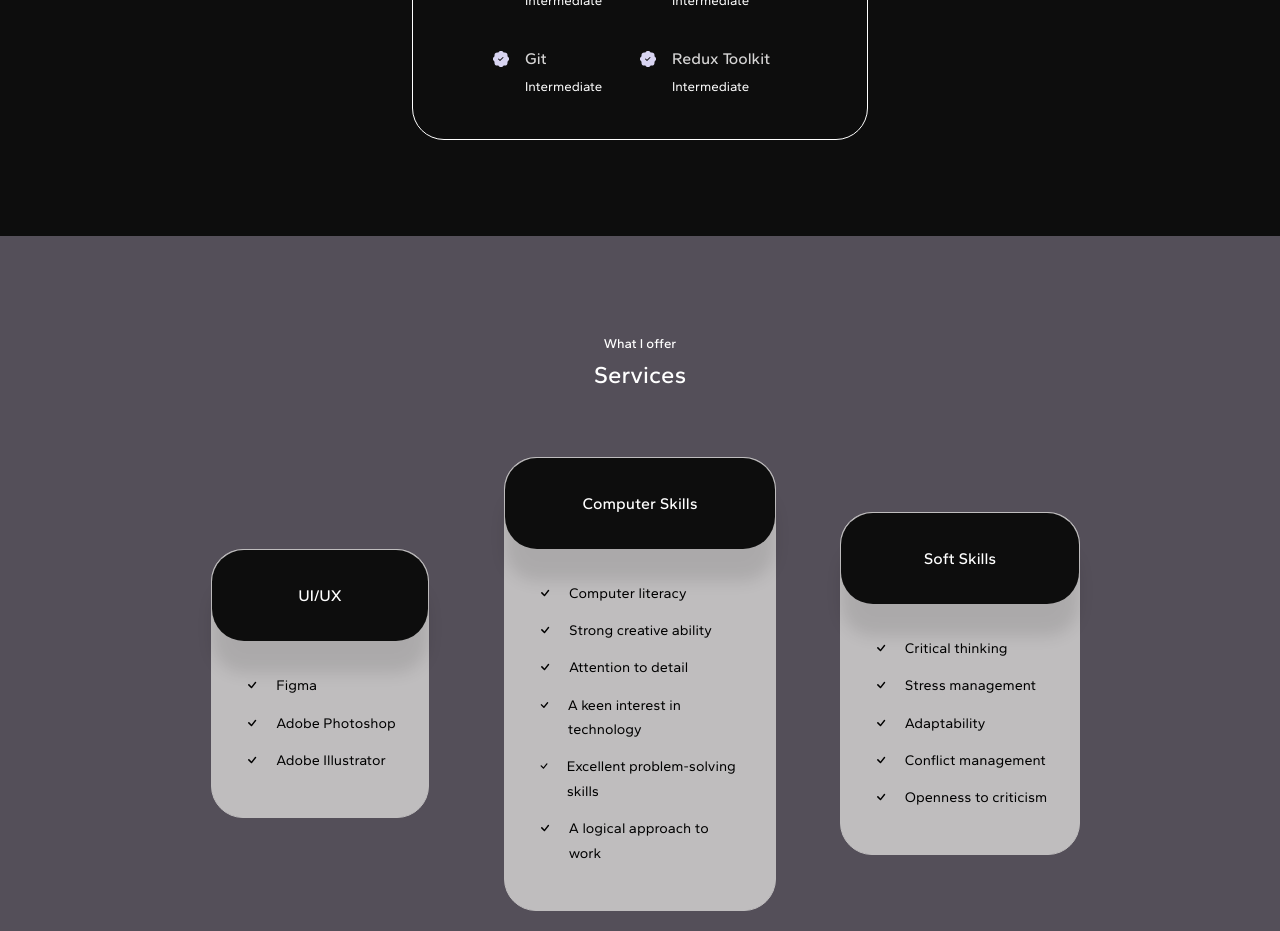
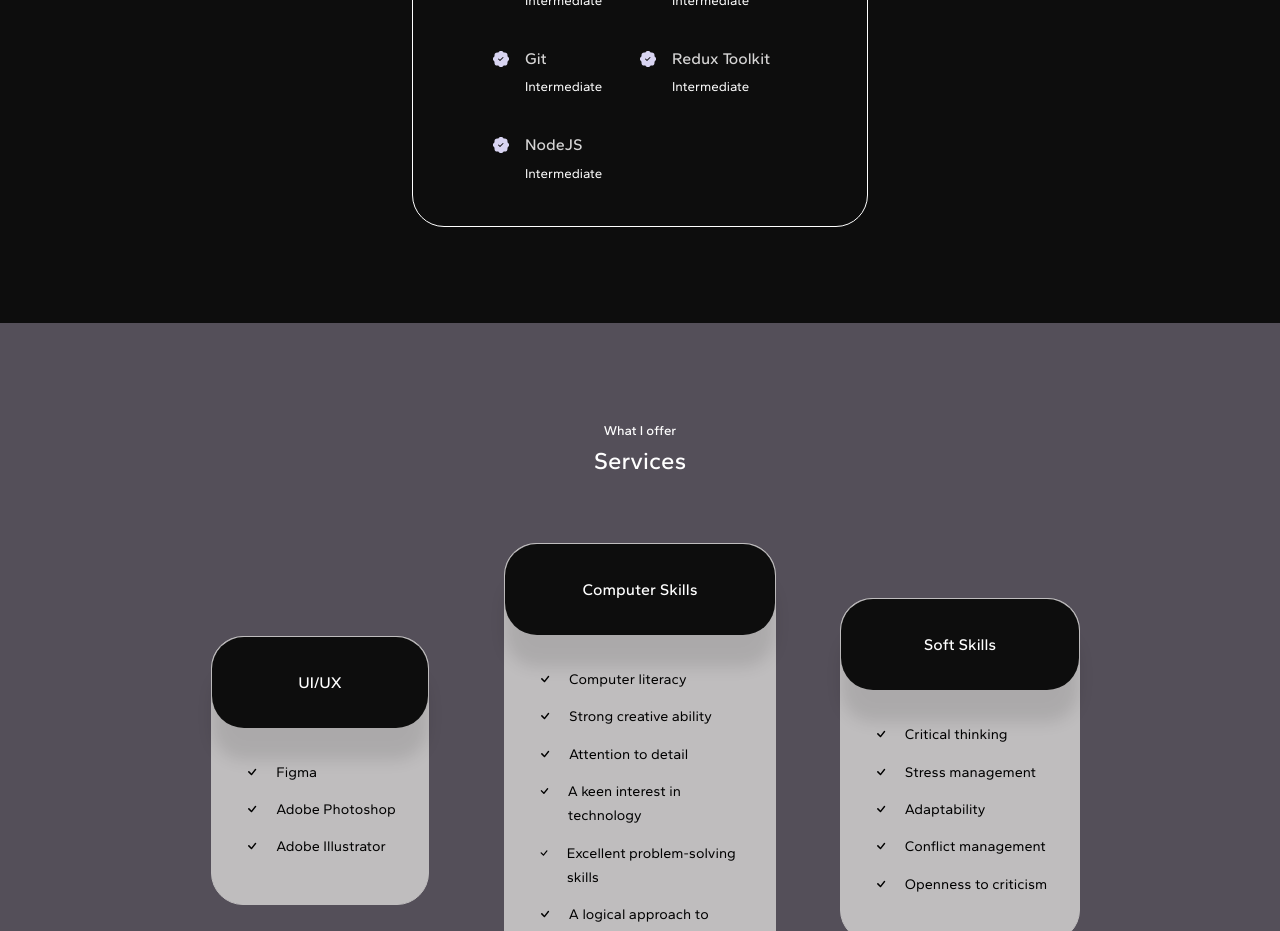
Before and after one commit to NazarSavchuk/react-portfolio, a React (Create React App) app: page / in a window 1280 px wide. Shown: the part 1960-2891 px from the top of the page. Built offline with nearby package versions, Linux system fonts and the light colour scheme.

Commit message:
fix: links

```diff
--- a/src/components/Experience/Experience.jsx
+++ b/src/components/Experience/Experience.jsx
@@ -53,6 +53,13 @@
                 <small className="text-light">Intermediate</small>
               </div>
             </article>
+            <article className="experience__details">
+              <BsPatchCheckFill className="experience__details-icon" />
+              <div>
+                <h4>NodeJS</h4>
+                <small className="text-light">Intermediate</small>
+              </div>
+            </article>
           </div>
         </div>
       </div>
--- a/src/components/Portfolio/Portfolio.jsx
+++ b/src/components/Portfolio/Portfolio.jsx
@@ -124,7 +124,7 @@
           <h3>NodeJS File Manager CLI</h3>
           <div className="portfolio__item-cta">
             <a
-              href="https://github.com/NazarSavchuk/node-nodejs-basics/tree/node-nodejs-basics"
+              href="https://github.com/NazarSavchuk/node-nodejs-basics/tree/file-manager"
               className="btn btn-primary"
               target="_blank">
               GitHub
```
